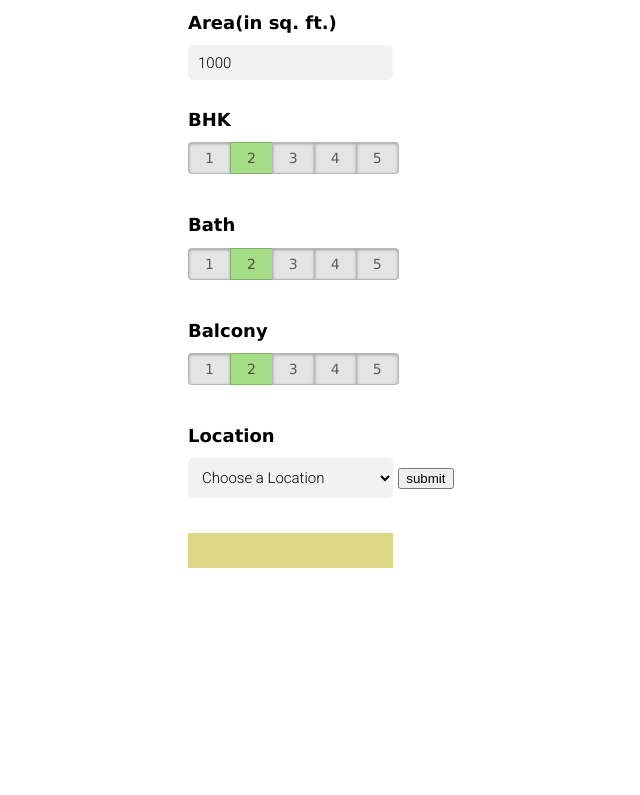
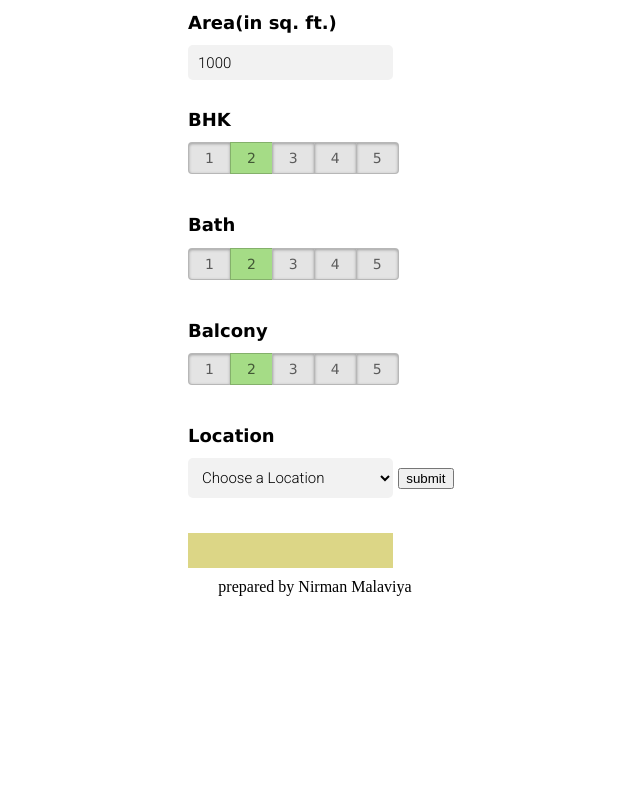
Before and after one commit to Nirman529/house-price-server, a Flask app: page / in a window 1280 px wide. Shown: the top 795 px of the page, without its empty margins (325-965 px from the left). Run offline with Flask 2, Linux system fonts and the light colour scheme; parts of the project's set-up code (start-up, migrations or seed data) failed here and were passed over.

Commit message:
checking pipeline

```diff
--- a/templates/index.html
+++ b/templates/index.html
@@ -119,5 +119,6 @@
         </form>
 
         <!-- <button name="forwardBtn" onclick="move_forward()">Forward</button> -->
+        <center>prepared by Nirman Malaviya</center>
     </body>
 </html>
```
